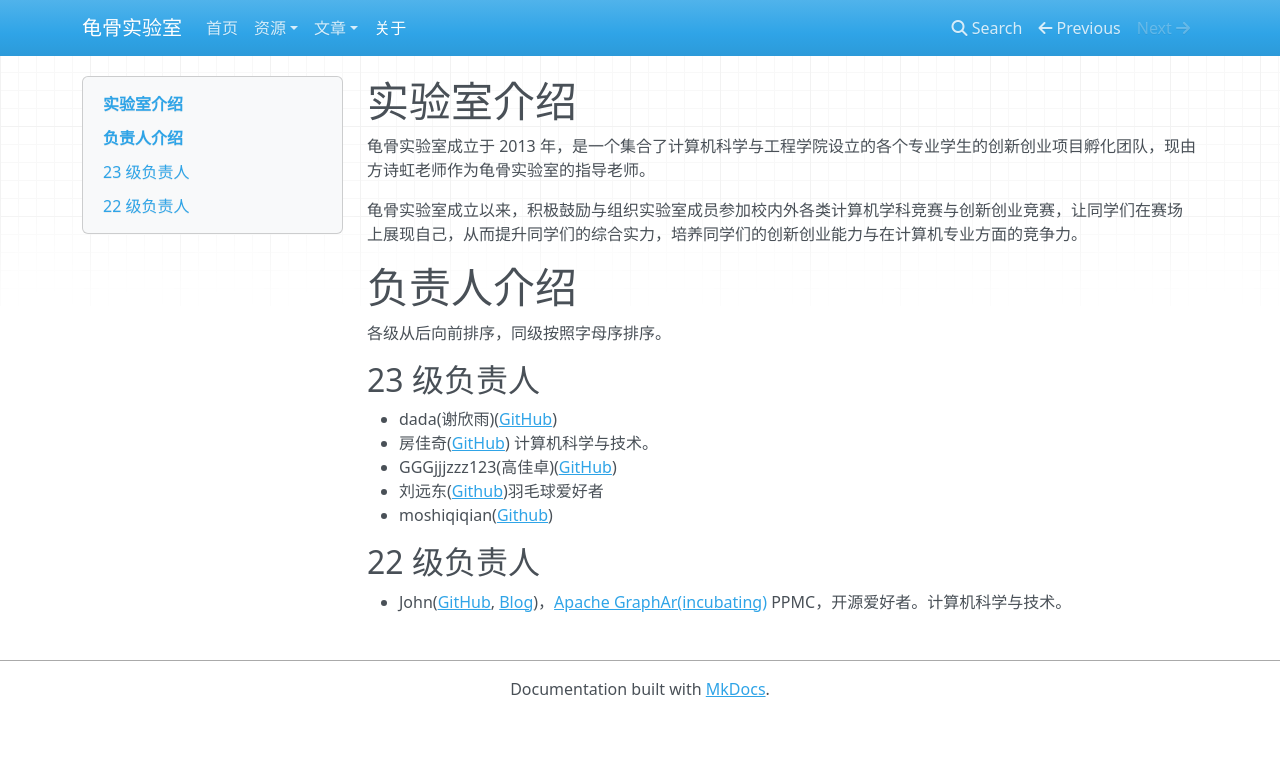
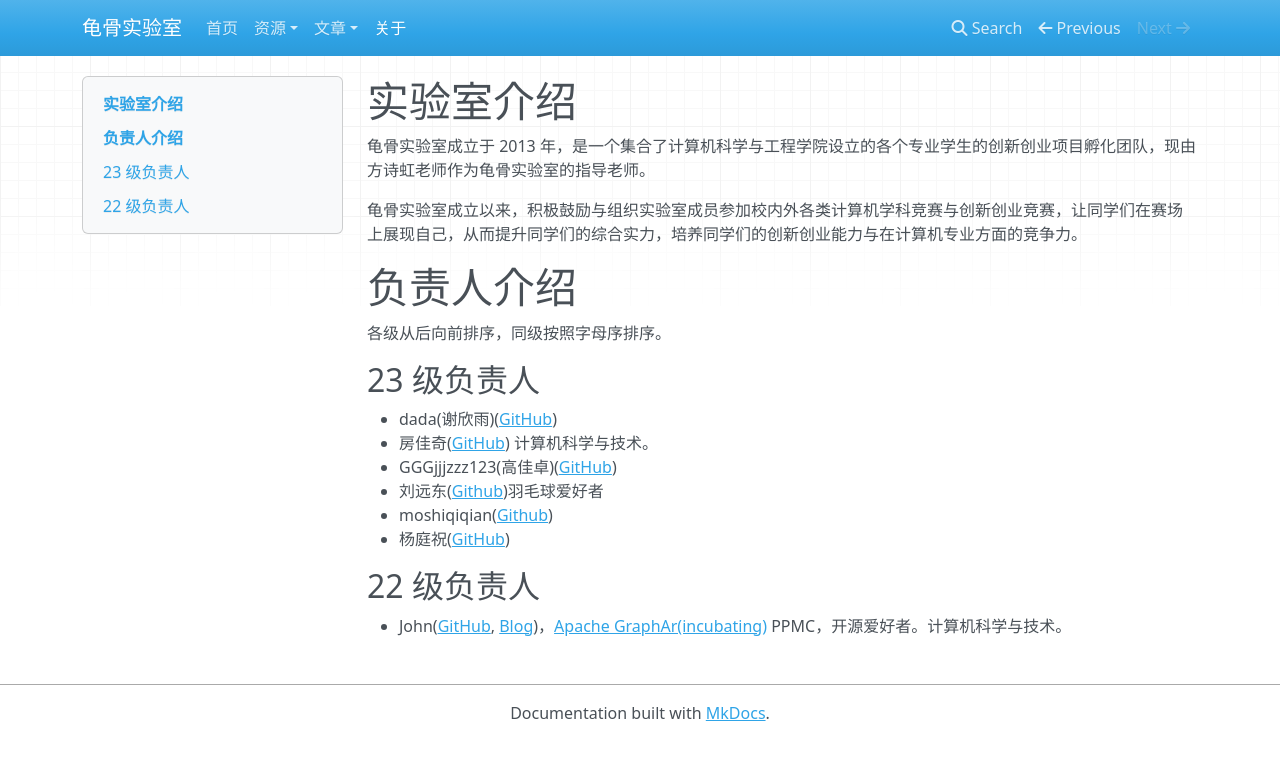
Before and after one commit to smu-guigu/smu-guigu.github.io, an MkDocs documentation site: the page built from docs/about.md, in a window 1280 px wide. Shown: the top 760 px of the page. Built offline with MkDocs 1.6.1, drawn with Linux system fonts in a browser that asks for light colours; nearby versions of some CDN libraries.

Commit message:
添加信息

```diff
--- a/docs/about.md
+++ b/docs/about.md
@@ -14,7 +14,7 @@
 - GGGjjjzzz123(高佳卓)([GitHub](https://github.com/GGGjjjzzz123))
 - 刘远东([Github](https://github.com/haholp))羽毛球爱好者
 - moshiqiqian([Github](https://github.com/moshiqiqian))
-
+- 杨庭祝([GitHub](https://github.com/Kristallos))
 
 ## 22 级负责人
 
```
